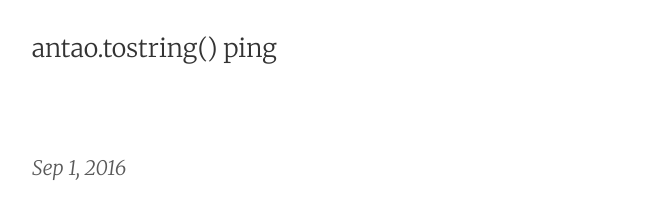
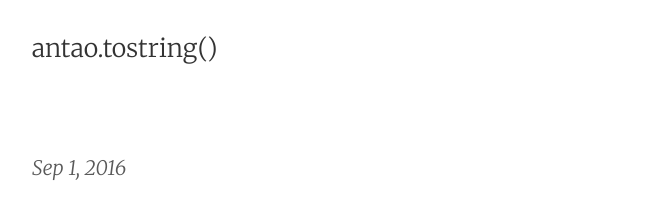
Before and after one commit to kid-cavaquinho/kid-cavaquinho.github.io, a Jekyll site: the page built from index.html, in a window 1280 px wide. Shown: the top 201 px of the page, without its empty margins (188-845 px from the left). Built offline with Jekyll 4.4.1, drawn with Linux system fonts in a browser that asks for light colours; the list of posts is cut into pages by our own code.

Commit message:
Update _config.yml

```diff
--- a/_config.yml
+++ b/_config.yml
@@ -1,5 +1,5 @@
 # Site settings
-title:       antao.tostring() ping
+title:       antao.tostring()
 email:       joao[dot]antao[at]protonmail[dot]com
 author:      João Antão
 description: "Software wrestling and all those yesterdays"
```
